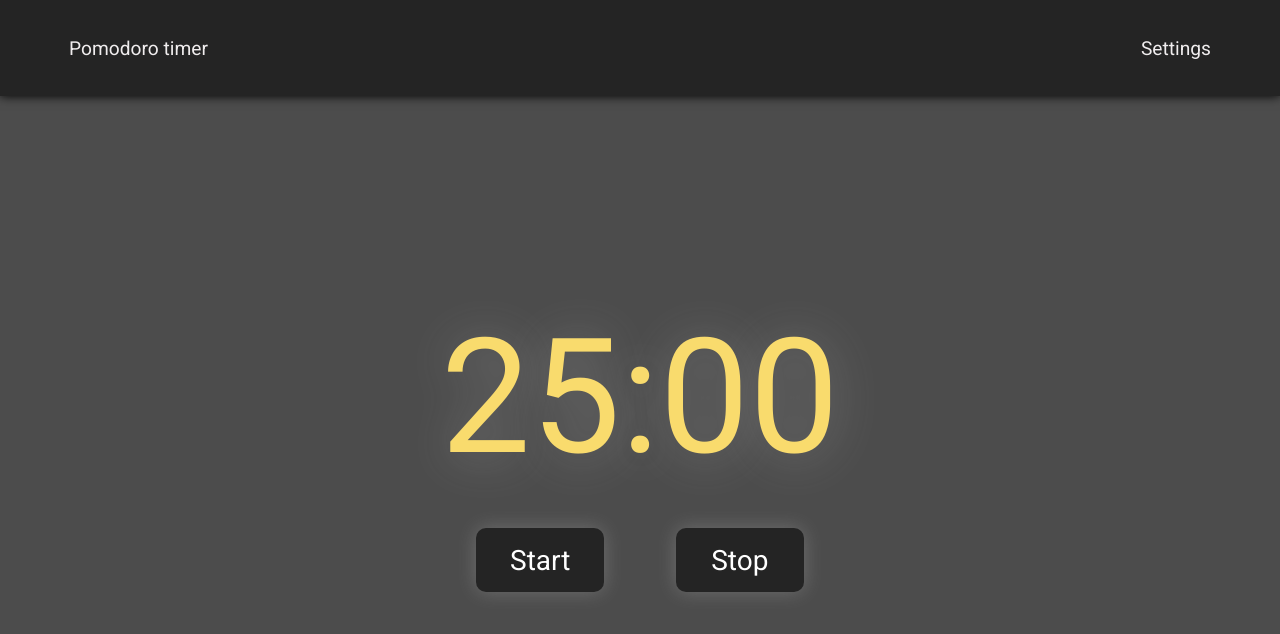
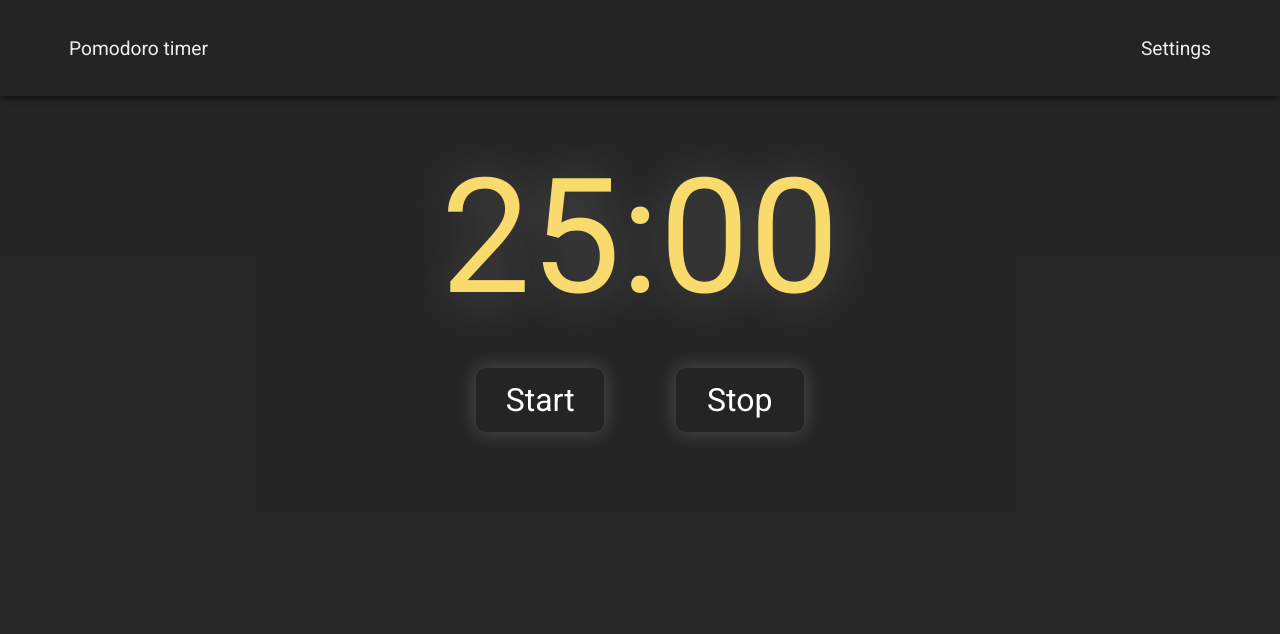
Before and after one commit to villejussila/pomodoro-timer, a React (Create React App) app: page / in a window 1280 px wide. Shown: the top 634 px of the page. Built offline with nearby package versions, Linux system fonts and the light colour scheme.

Commit message:
added redux, added reset for timer

```diff
--- a/public/index.html
+++ b/public/index.html
@@ -8,7 +8,7 @@
       href="https://fonts.googleapis.com/css2?family=Roboto:ital,wght@0,100;0,300;0,400;0,500;0,700;1,100;1,300;1,400;1,500;1,700&display=swap"
       rel="stylesheet"
     />
-    <title>React App</title>
+    <title>Pomodoro timer</title>
   </head>
   <body>
     <noscript>You need to enable JavaScript to run this app.</noscript>
--- /dev/null
+++ b/src/actions/timer.ts
@@ -0,0 +1,28 @@
+export const timerStopped = () => {
+  return {
+    type: "TIMER_STOPPED",
+  };
+};
+export const timerRunning = () => {
+  return {
+    type: "TIMER_RUNNING",
+  };
+};
+export const timerTime = (data: string) => {
+  return {
+    type: "TIME",
+    payload: data,
+  };
+};
+export const timerEndTime = (data: number) => {
+  return {
+    type: "END_TIME",
+    payload: data,
+  };
+};
+export const timerStoppingTime = (stoppedAtTime: string | null) => {
+  return {
+    type: "TIMER_STOP_TIME",
+    payload: stoppedAtTime,
+  };
+};
--- a/src/components/App/App.css
+++ b/src/components/App/App.css
@@ -2,7 +2,7 @@
   width: 100vw;
   height: 100vh;
   /* background-color: var(--lavender-blush); */
-  background-color: #474747;
+  background-color: #242424fd;
   /* background-color: white; */
   overflow: hidden;
 }
--- a/src/components/App/index.tsx
+++ b/src/components/App/index.tsx
@@ -2,10 +2,13 @@ import React from "react";
 import "./App.css";
 import Nav from "../Nav";
 import Home from "../Home";
+import { useAppSelector } from "./hooks";
 
 function App() {
+  const { isStopped } = useAppSelector((state) => state.timerReducer);
+
   return (
-    <div className="App color-change-2x">
+    <div className={isStopped ? "App" : "App color-change-2x"}>
       <Nav />
       <Home />
     </div>
--- a/src/components/Home/Home.css
+++ b/src/components/Home/Home.css
@@ -11,23 +11,7 @@
   border-radius: 2px;
   overflow: hidden;
 }
-.content::after {
-  content: "";
-  height: 100%;
-  width: 100%;
-  top: 0;
-  /* background-image: url(../../images/bg_bw.jpeg); */
-  position: absolute;
-  background-repeat: no-repeat;
-  background-position: right;
-  background-size: cover;
-  opacity: 0.2;
-  overflow: hidden;
-  pointer-events: none;
-  cursor: default;
-  /* -webkit-animation: opacity-change 5s linear infinite both;
-  animation: opacity-change 5s linear infinite both; */
-}
+
 @-webkit-keyframes opacity-change {
   0% {
     opacity: 0.12;
--- a/src/components/Home/Timer/Timer.css
+++ b/src/components/Home/Timer/Timer.css
@@ -1,10 +1,11 @@
 .timer {
   display: flex;
-  justify-content: center;
+  justify-content: flex-start;
   align-items: center;
   flex-direction: column;
   width: 80%;
-  height: 80%;
+  min-height: 1000px;
+  /* max-height: 80%; */
   max-width: 1200px;
   min-width: 700px;
 }
@@ -12,13 +13,12 @@
   width: 50%;
   display: flex;
   justify-content: space-evenly;
-  height: 2rem;
 }
 button {
   width: 8rem;
   height: 4rem;
   margin: 5px;
-  font-size: 1.75rem;
+  font-size: 2rem;
   outline: none;
   border: none;
   background-color: #242424;
@@ -26,6 +26,7 @@ button {
   color: white;
   border-radius: 10px;
   box-shadow: 0 0 20px 0px #e0e0e03d;
+  user-select: none;
 }
 button:hover {
   background-color: var(--naples-yellow);
@@ -34,8 +35,25 @@ button:hover {
 }
 .time {
   font-size: 10rem;
-  margin-top: 10rem;
+  /* margin-top: 10rem; */
   margin-bottom: 2rem;
   color: var(--naples-yellow);
   text-shadow: 1px 3px 50px #e0e0e04b;
 }
+.stop-button:active {
+  background-color: var(--china-pink);
+  transition: background-color 2.5s linear;
+  transition-delay: 0.5s;
+  /* animation: reset 3s linear infinite both !important; */
+}
+/* .reset {
+  animation: reset 3s linear;
+}
+@keyframes reset {
+  0% {
+    background-color: var(--naples-yellow) !important;
+  }
+  100% {
+    background-color: var(--granny-smith-apple) !important;
+  }
+} */
--- a/src/components/Home/Timer/index.tsx
+++ b/src/components/Home/Timer/index.tsx
@@ -1,40 +1,50 @@
 import React, { useEffect, useRef, useState } from "react";
+import { useAppSelector, useAppDispatch } from "../../App/hooks";
 import {
   minutesToMilliseconds,
   getCountingDownMinutesAndSeconds,
+  convertStringTimeToNumberFormat,
 } from "../../../utils";
 import "./Timer.css";
+import {
+  timerStopped,
+  timerRunning,
+  timerTime,
+  timerEndTime,
+  timerStoppingTime,
+} from "../../../actions/timer";
 // Types
 type Milliseconds = number;
 
 const Timer = () => {
-  const [time, setTime] = useState("");
-  const [endTime, setEndTime] = useState<number>();
-  const [isTimerStopped, setIsTimerStopped] = useState(true);
+  // const [time, setTime] = useState("");
+  // const [endTime, setEndTime] = useState<number>();
+  // const [isTimerStoppedOld, setIsTimerStoppedOld] = useState(true);
   const timeRef = useRef<NodeJS.Timeout>();
+  const timer = useAppSelector((state) => state.timerReducer);
+  const dispatch = useAppDispatch();
+  const [isMouseDown, setIsMouseDown] = useState(false);
+  let resetRef = useRef<NodeJS.Timeout>();
 
   useEffect(() => {
     function updateTimer() {
       const now = new Date().getTime();
-      if (endTime) {
-        const target = endTime - now > 0 ? endTime - now : 0;
-        setIsTimerStopped(false);
-        const countdownTimes = getCountingDownMinutesAndSeconds(target);
+      if (timer.endTime) {
+        const target = timer.endTime - now > 0 ? timer.endTime - now : 0;
+        const countdownTime = getCountingDownMinutesAndSeconds(target);
         if (target >= 0) {
-          return setTime(
-            `${countdownTimes.minutesPadded}:${countdownTimes.secondsPadded}`
+          return dispatch(
+            timerTime(
+              `${countdownTime.minutesPadded}:${countdownTime.secondsPadded}`
+            )
           );
         }
-        setTime("00:00");
-        setIsTimerStopped(true);
+        dispatch(timerTime("00:00"));
+        dispatch(timerStopped());
       }
     }
     timeRef.current = setInterval(() => updateTimer(), 100);
-  }, [endTime]);
-
-  useEffect(() => {
-    console.log(`isTimerStopped`, isTimerStopped);
-  }, [isTimerStopped]);
+  }, [timer.endTime, dispatch]);
 
   function getEndTimeInMs(minutes: number): Milliseconds {
     const startTimeInMs = new Date().getTime();
@@ -43,24 +53,56 @@ const Timer = () => {
   }
 
   function handleStart(timerDurationMinutes: number) {
-    isTimerStopped && setEndTime(getEndTimeInMs(timerDurationMinutes));
+    if (timer.stoppingTime && timer.isStopped) {
+      dispatch(
+        timerEndTime(
+          getEndTimeInMs(convertStringTimeToNumberFormat(timer.stoppingTime))
+        )
+      );
+      dispatch(timerRunning());
+      return;
+    }
+    if (timer.isStopped) {
+      dispatch(timerEndTime(getEndTimeInMs(timerDurationMinutes)));
+      dispatch(timerRunning());
+    }
   }
   function handleStop() {
-    setIsTimerStopped(true);
+    dispatch(timerStopped());
     if (timeRef.current) {
       clearInterval(timeRef.current);
     }
+    dispatch(timerStoppingTime(timer.time));
   }
-
+  useEffect(() => {
+    if (isMouseDown) {
+      resetRef.current = setTimeout(() => {
+        console.log("reset");
+        dispatch(timerStopped());
+        if (timeRef.current) {
+          clearInterval(timeRef.current);
+        }
+        dispatch(timerStoppingTime(null));
+        dispatch(timerTime("25:00"));
+      }, 3000);
+    } else {
+      resetRef.current && clearTimeout(resetRef.current);
+    }
+  }, [isMouseDown, dispatch]);
   return (
     <>
       <div className="timer">
-        <div className="time">{time || <p>25:00</p>}</div>
+        <div className="time">{timer.time || <p>25:00</p>}</div>
         <div className="timer-control-buttons">
           <button className="start-button" onClick={() => handleStart(25)}>
             Start
           </button>
-          <button className="stop-button" onClick={handleStop}>
+          <button
+            className={/* isMouseDown ? "stop-button reset" : */ "stop-button"}
+            onClick={handleStop}
+            onMouseDown={() => setIsMouseDown(true)}
+            onMouseUp={() => setIsMouseDown(false)}
+          >
             Stop
           </button>
         </div>
--- a/src/components/Nav/Nav.css
+++ b/src/components/Nav/Nav.css
@@ -23,4 +23,6 @@ ul li {
   margin: 5px;
   color: #f0edee;
   font-size: 1.2rem;
+  cursor: pointer;
+  user-select: none;
 }
--- a/src/index.css
+++ b/src/index.css
@@ -9,6 +9,7 @@
   --black: #000000ff;
   --eerie-black: #242424ff;
   --davys-grey: #474747ff;
+  --china-pink: #E56399;
   --granny-smith-apple: #9ae19dff;
   --naples-yellow: #f9db6dff;
   --gainsboro: #e0e0e0ff;
--- a/src/reducers/rootReducer.ts
+++ b/src/reducers/rootReducer.ts
@@ -1,5 +1,8 @@
 import { combineReducers } from "redux";
+import timerReducer from "./timerReducer";
 
-const rootReducer = combineReducers({});
+const rootReducer = combineReducers({
+  timerReducer,
+});
 
 export default rootReducer;
--- /dev/null
+++ b/src/reducers/timerReducer.ts
@@ -0,0 +1,48 @@
+import { AnyAction } from "redux";
+
+export interface timerState {
+  isStopped: boolean;
+  time: string;
+  endTime: number | null;
+  stoppingTime: string | null;
+}
+const initialState: timerState = {
+  isStopped: true,
+  time: "",
+  endTime: null,
+  stoppingTime: null,
+};
+
+const timerReducer = (state = initialState, action: AnyAction) => {
+  switch (action.type) {
+    case "TIMER_STOPPED":
+      return {
+        ...state,
+        isStopped: true,
+      };
+    case "TIMER_RUNNING":
+      return {
+        ...state,
+        isStopped: false,
+      };
+    case "TIME":
+      return {
+        ...state,
+        time: action.payload,
+      };
+    case "END_TIME":
+      return {
+        ...state,
+        endTime: action.payload,
+      };
+    case "TIMER_STOP_TIME":
+      return {
+        ...state,
+        stoppingTime: action.payload,
+      };
+    default:
+      return state;
+  }
+};
+
+export default timerReducer;
--- a/src/utils.ts
+++ b/src/utils.ts
@@ -2,7 +2,10 @@
 export function minutesToMilliseconds(minutes: number) {
   return minutes * 1000 * 60;
 }
-export interface CountingDownMinutesAndSeconds {
+/*
+ -------------------
+*/
+interface CountingDownMinutesAndSeconds {
   minutes: number;
   seconds: number;
   minutesPadded: string;
@@ -22,3 +25,9 @@ export function getCountingDownMinutesAndSeconds(
     secondsPadded,
   };
 }
+export function convertStringTimeToNumberFormat(time: string) {
+  const times = time.split(":");
+  const minutes = Number(times[0]);
+  const seconds = Number(times[1]) / 60;
+  return minutes + seconds;
+}
```
Also changed, not shown: 1 other file (tests, documents, lock files or other folders).
